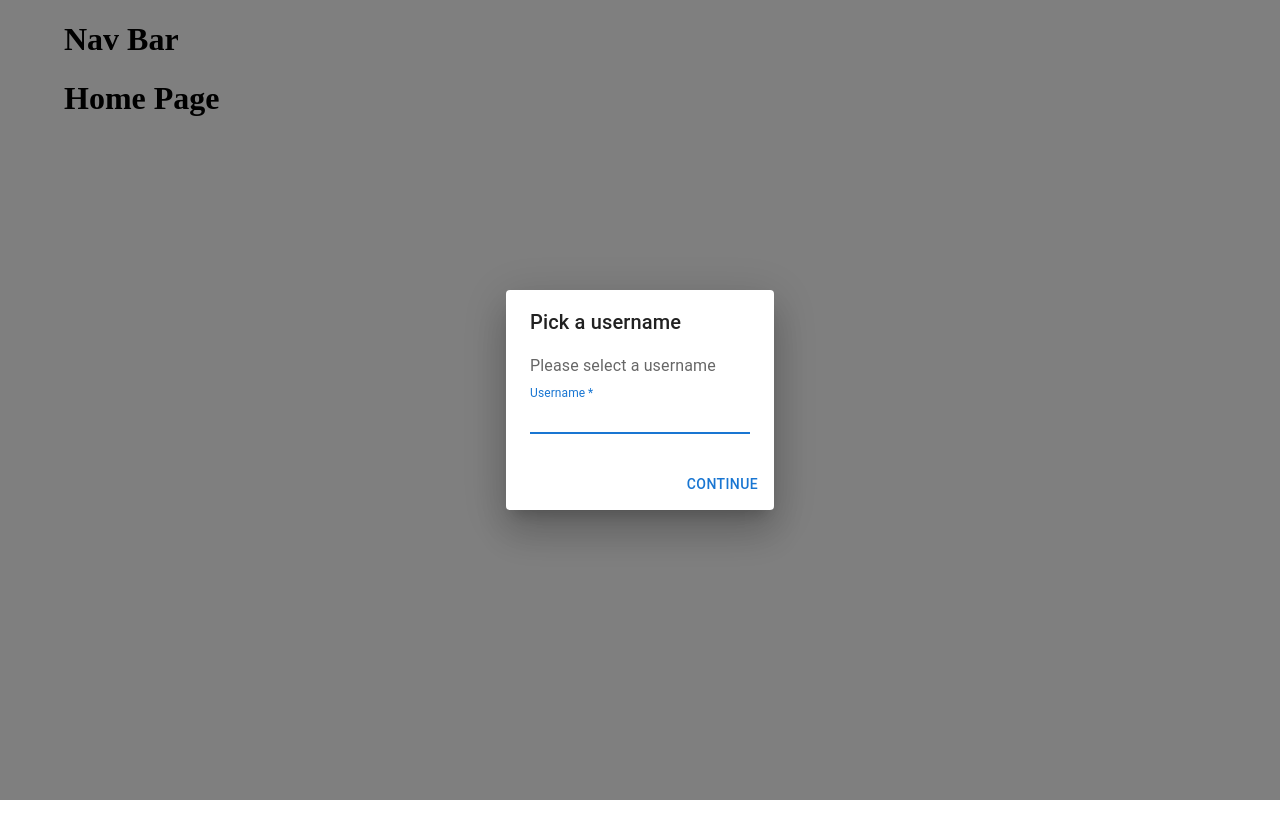
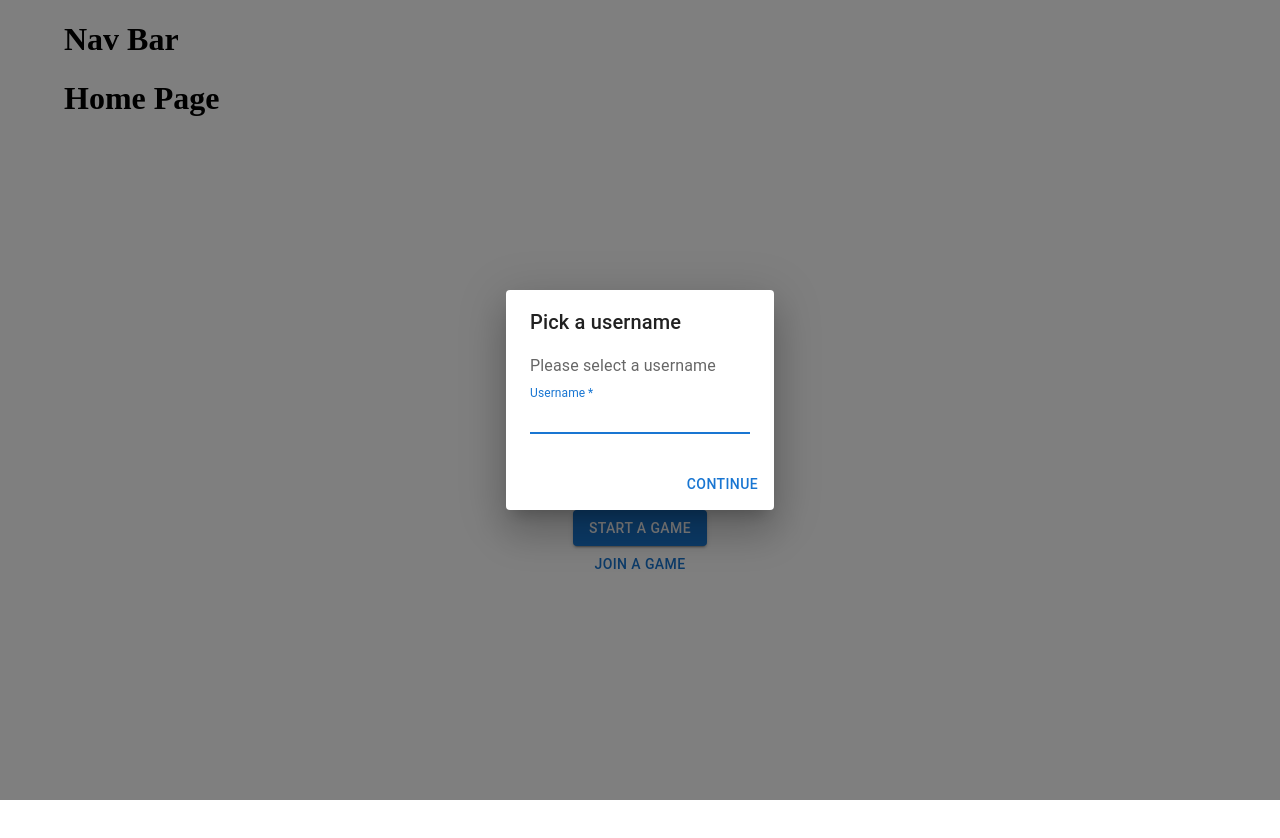
Before and after one commit to paulywrath/chess, a React (Vite) app: page / in a window 1280 px wide. Shown: the top 838 px of the page. Before the commit the page ends 800 px from the top, so only its background shows below. Built offline with nearby package versions, Linux system fonts and the light colour scheme; no server answers.

Commit message:
Conditionally render start-a-game menu or game, and listen for a joined game

```diff
--- a/src/App.jsx
+++ b/src/App.jsx
@@ -1,4 +1,4 @@
-import { useState } from "react";
+import { useEffect, useState, useCallback } from "react";
 import { Container, TextField } from "@mui/material";
 import { Route, Routes } from "react-router-dom";
 
@@ -6,6 +6,7 @@ import socket from './socket';
 import CustomDialog from "./Components/CustomDialog";
 import Nav from "./Components/Nav";
 import Home from "./Components/Home";
+import InitGame from "./Components/InitGame";
 import Game from "./Components/Game";
 import Auth from "./Components/Auth";
 import Account from "./Components/Account";
@@ -13,14 +14,35 @@ import Account from "./Components/Account";
 function App() {
 
   const [username, setUsername] = useState('');
+  const [usernameSubmitted, setUsernameSubmitted] = useState(false);
 
-  const [usernameSubmitted, setUsernameSubmitted] = useState(false);
+  const [room, setRoom] = useState("");
+  const [orientation, setOrientation] = useState("");
+  const [players, setPlayers] = useState([]);
+
+  const cleanup = useCallback(() => {
+    setRoom("");
+    setOrientation("");
+    setPlayers("");
+  }, []);
+
+  useEffect(() => {
+    // const username = prompt("Username");
+    // setUsername(username);
+    // socket.emit("username", username);
+
+    socket.on("opponentJoined", (roomData) => {
+      console.log("roomData", roomData)
+      setPlayers(roomData.players);
+    });
+  }, []);
 
   return (
     <Container>
       <Nav />
       <CustomDialog
         open={!usernameSubmitted}
+        handleClose={() => setUsernameSubmitted(true)}
         title="Pick a username"
         contentText="Please select a username"
         handleContinue={() => {
@@ -45,10 +67,24 @@ function App() {
       </CustomDialog>
       <Routes>
         <Route path="/" element={ <Home /> } />
-        <Route path="/game" element={ <Game /> } />
         <Route path="/auth" element={ <Auth /> } />
         <Route path="/account" element={ <Account /> } />
       </Routes>
+      {room ? (
+        <Game
+          room={room}
+          orientation={orientation}
+          username={username}
+          players={players}
+          cleanup={cleanup}
+        />
+      ) : (
+        <InitGame
+          setRoom={setRoom}
+          setOrientation={setOrientation}
+          setPlayers={setPlayers}
+        />
+      )}
     </Container>
   )
 }
```
